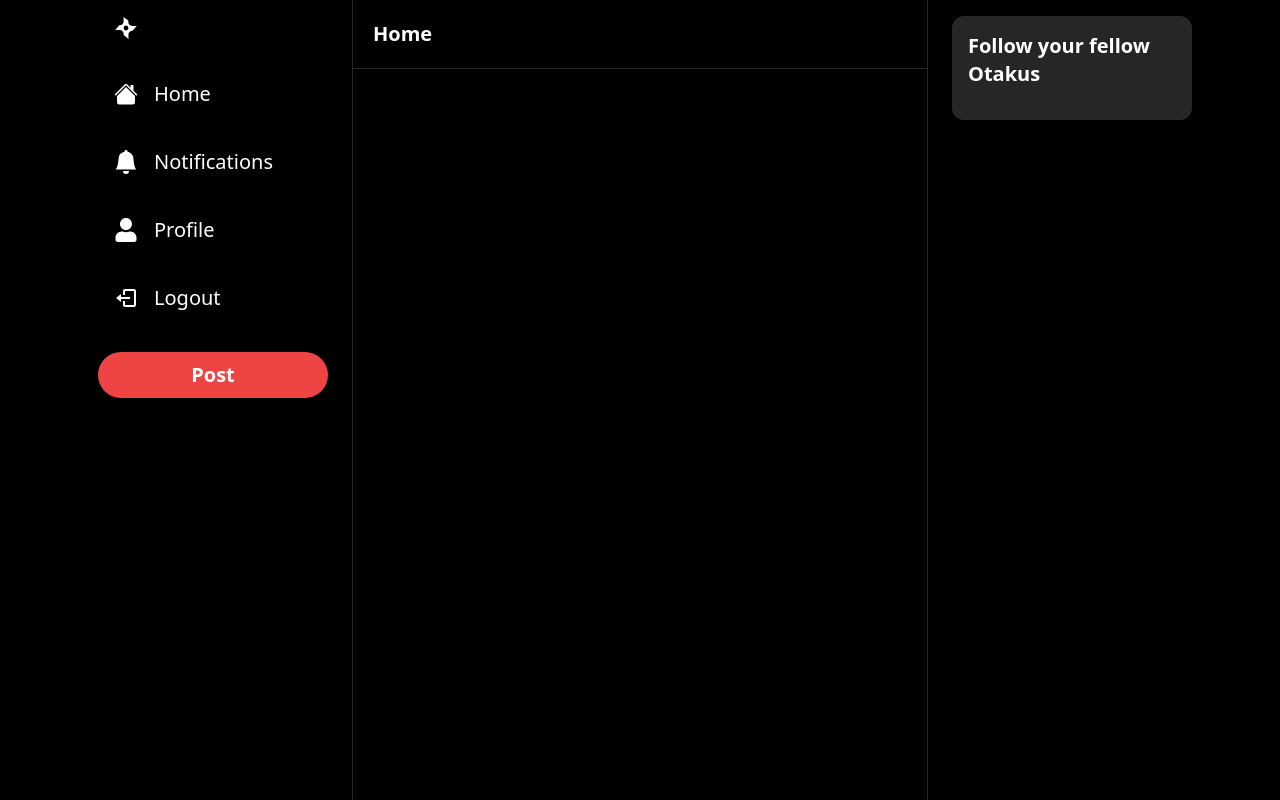
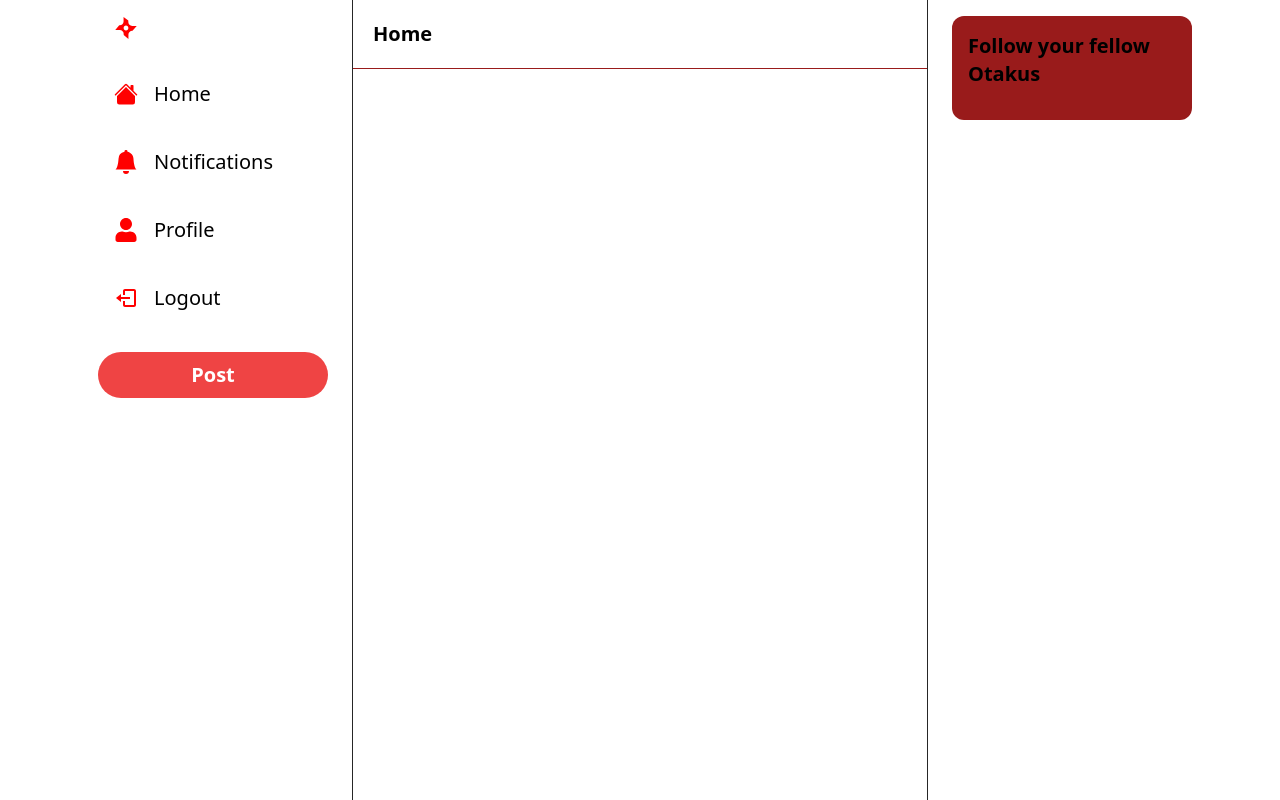
Before and after one commit to Shiriix/OtakuOasis, a Next.js app: page / in a window 1280 px wide. Built offline with nearby package versions, Linux system fonts and the light colour scheme.

Commit message:
created interface props for Modal object

```diff
--- a/components/Followbar.tsx
+++ b/components/Followbar.tsx
@@ -3,8 +3,8 @@ import React from "react";
 const Followbar = () => {
   return (
     <div className="px-6 py-4 hidden lg:block">
-      <div className="bg-neutral-800 rounded-xl p-4">
-        <h2 className="text-white text-xl font-semibold">
+      <div className="bg-red-800 rounded-xl p-4">
+        <h2 className="text-black text-xl font-semibold">
           Follow your fellow Otakus
         </h2>
         <div className="flex flex-col gap-6 mt-4"></div>
--- a/components/Header.tsx
+++ b/components/Header.tsx
@@ -14,17 +14,17 @@ const Header: React.FC<HeaderProps> = ({ label, showBackArrow }) => {
   }, [router]);
 
   return (
-    <div className="border-b-[1px] border-neutral-800 p-5">
+    <div className="border-b-[1px] border-red-800 p-5">
       <div className="flex flex-row items-center gap-2">
         {showBackArrow && (
           <BiArrowBack
             onClick={handleBack}
-            color="white"
+            color="red"
             size={20}
             className="cursor-pointer hover:opacity-70 transition"
           />
         )}
-        <h1 className="text-white text-xl font-semibold"> {label}</h1>
+        <h1 className="text-black text-xl font-semibold"> {label}</h1>
       </div>
     </div>
   );
--- a/components/Layout.tsx
+++ b/components/Layout.tsx
@@ -7,7 +7,7 @@ import Sidebar from "./Sidebar";
 import Followbar from "./Followbar";
 const Layout: React.FC<LayoutProps> = ({ children }) => {
   return (
-    <div className="h-screen bg-black">
+    <div className="h-screen bg-white">
       <div className="container h-full mx-auto xl:px-30 max-w-6xl">
         <div className="grid grid-cols-4 h-full">
           <Sidebar />
--- /dev/null
+++ b/components/Modal.tsx
@@ -0,0 +1,18 @@
+import React from "react";
+
+interface ModalProps {
+  isOpen?: boolean;
+  onClose: () => void;
+  onSubmit: () => void;
+  title?: string;
+  body?: React.ReactElement;
+  footer?: React.ReactElement;
+  actionLabel: string;
+  disabled?: boolean;
+}
+
+const Modal = () => {
+  return <div></div>;
+};
+
+export default Modal;
--- a/components/SidebarLogo.tsx
+++ b/components/SidebarLogo.tsx
@@ -8,7 +8,7 @@ const SidebarLogo = () => {
       onClick={() => router.push("/")}
       className="rounded-full h-14 w-14 p-4 flex items-center justify-center hover:bg-red-300 hover:bg-opacity-10 cursor-pointer transition"
     >
-      <GiSharpShuriken size={28} color="white" />
+      <GiSharpShuriken size={28} color="red" />
     </div>
   );
 };
--- a/components/Sidebaritem.tsx
+++ b/components/Sidebaritem.tsx
@@ -17,11 +17,11 @@ const Sidebaritem: React.FC<SidebarItemProps> = ({
   return (
     <div className="flex flex-row items-center">
       <div className="relative rounded-full h-14 h-14 flex items-center justify-center p-4 hover:bg-red-300 hover:bg-opacity-10 cursor-pointer lg:hidden">
-        <Icon size={28} color="white" />
+        <Icon size={28} color="red" />
       </div>
       <div className="relative hidden lg:flex items-center gap-4 p-4 rounded-fullhover:bg-red-300 hover:bg-opacity-10 cursor-pointer">
-        <Icon size={24} color="white" />
-        <p className="hidden lg:block text-white text-xl">{label}</p>
+        <Icon size={24} color="red" />
+        <p className="hidden lg:block text-black text-xl">{label}</p>
       </div>
     </div>
   );
--- a/pages/_app.tsx
+++ b/pages/_app.tsx
@@ -1,11 +1,16 @@
 import Layout from "@/components/Layout";
 import "@/styles/globals.css";
 import type { AppProps } from "next/app";
+import React from "react";
+import Modal from "../components/Modal";
 
 export default function App({ Component, pageProps }: AppProps) {
   return (
-    <Layout>
-      <Component {...pageProps} />
-    </Layout>
+    <>
+      <Modal />
+      <Layout>
+        <Component {...pageProps} />
+      </Layout>
+    </>
   );
 }
```
